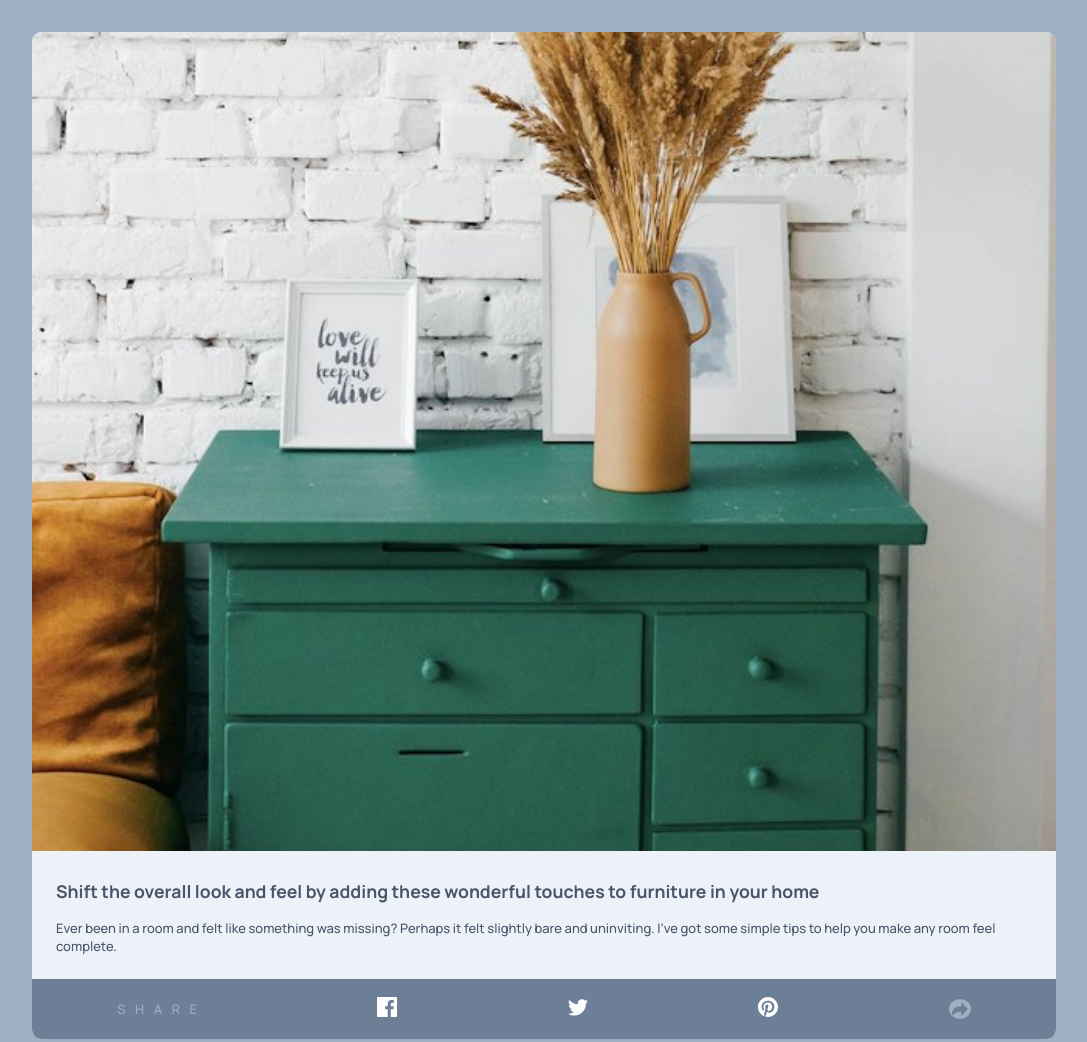
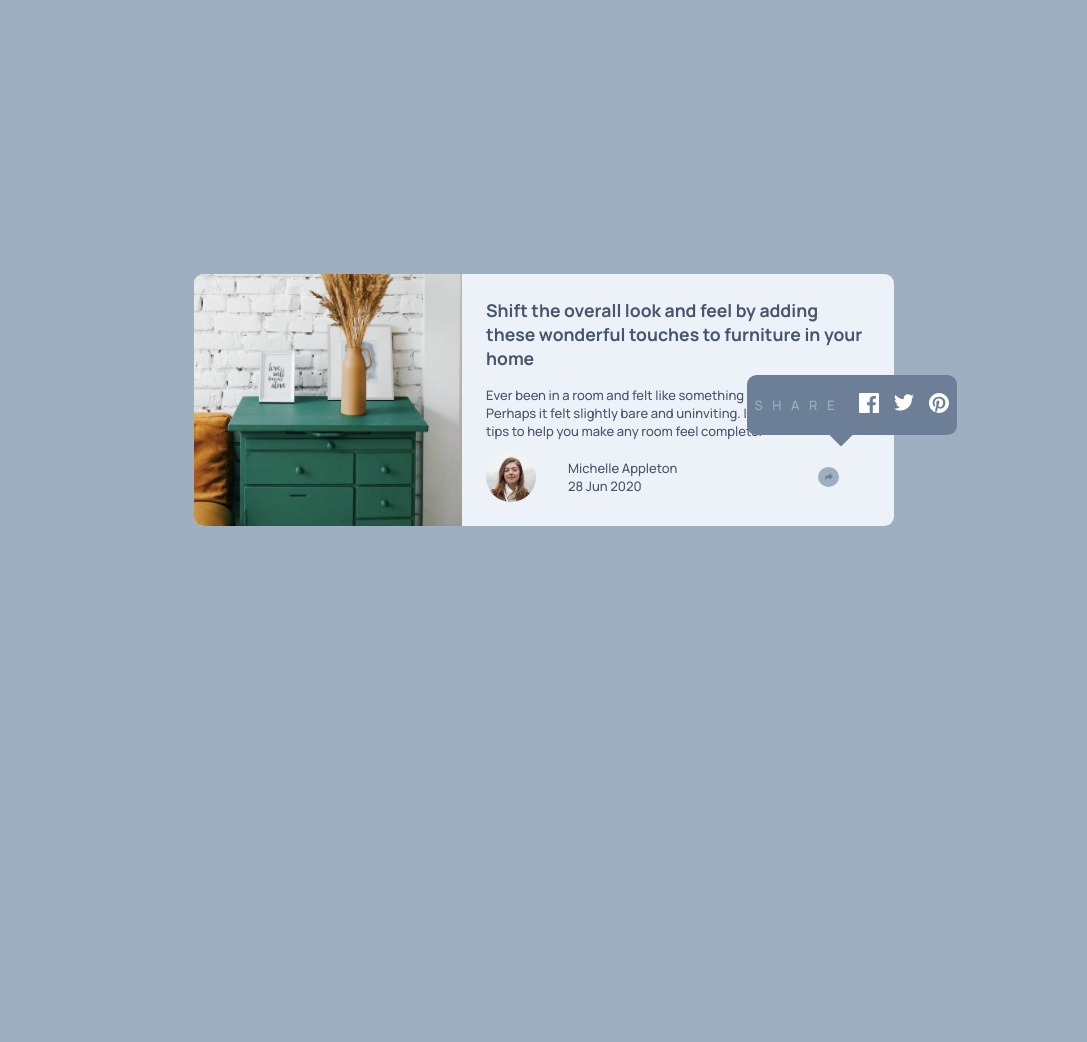
Before and after one commit to Ataize/article-preview-component-master, a plain HTML site: page index.html in a window 1280 px wide. Shown: the whole page, without its empty margins (96-1183 px from the left). After the commit the page ends 800 px from the top, so only its background shows below. Drawn offline with Linux system fonts and the light colour scheme.

Commit message:
CSS Desktop

```diff
--- a/index.html
+++ b/index.html
@@ -14,7 +14,7 @@
 <body>
 
   <article class="card">
-    <picture>
+    <picture class="card__picture">
       <img class="card__image" src="./assets/images/drawers.jpg" alt="Foto de um móvel com decoração">
     </picture>
 
@@ -29,8 +29,8 @@
           to help you make any room feel complete.</p>
 
       </section>
-
-      <section class="card__rodape hidden">
+<!-- Adicionar/tirar class hidden -->
+      <section class="card__rodape">
           <div class="card__rodape-user">
 
             <img class="card__rodape-perfil" src="./assets/images/avatar-michelle.jpg" alt="Foto de perfil de Michelle">
@@ -50,16 +50,17 @@
 
         </section>
     </main>
-    <div class="card__share">
+    <!-- Adicionar/tirar hidden -->
+    <div class="card__share share-desk">
 
         <p> SHARE</p>
         <a href="#"><img src="./assets/images/icon-facebook.svg" alt="Facebook Icon"></a>
         <a href="#"><img src="./assets/images/icon-twitter.svg" alt="Twitter Icon"></a>
         <a href="#"><img src="./assets/images/icon-pinterest.svg" alt="Pinterest Icon"></a>
-        <picture class="card__rodape-share">
-
+        <!-- <picture class="card__rodape-share ">
           <img src="./assets/images/icon-share.svg" alt="Share Icon">
-        </picture>
+        </picture> -->
+        <div class="seta"></div>
 
 
     </div>
--- a/style.css
+++ b/style.css
@@ -47,7 +47,7 @@ main{
 }
 .card__rodape-user{
     display: flex;
-    width: 60%;
+    width: 70%;
     justify-content: space-between;
     align-items: center;
 }
@@ -62,6 +62,10 @@ main{
     border-radius: 100%;
     display: flex;
     justify-content: center;
+    padding: .2rem;
+    margin-right: 8%;
+}
+.card__rodape-share img{
     padding: .2rem;
 }
 .card__share{
@@ -81,3 +85,52 @@ main{
 .hidden{
     display: none;
 }
+
+@media screen and (min-width: 600px){
+    body{
+        height: 100vh;
+        align-content: center;
+    }
+    article{
+        display: flex;
+        position: relative;
+        max-width: 700px;
+    }
+    .card__picture{
+        width: 100%;
+    }
+    .card__image{
+        height: 100%;
+        border-radius: .6rem 0 0 .6rem;
+    }
+    main{
+        display: flex;
+        flex-direction: column;
+        justify-content: space-around;
+    }
+    .card__rodape-user{
+        justify-content: flex-start;
+    }
+    .card__rodape-perfil{
+        margin-right: 2rem;
+    }
+
+    .share-desk{
+        right: -9%;
+        position: absolute;
+        width: 30%;
+        border-radius: .6rem;
+        top: 40%;
+    }
+    .seta{
+        position: absolute;
+        padding: 10px;
+        box-shadow: 2px -2px 0 1px tranparent inset;
+        border: solid transparent;
+        border-width: 0 0 2px 2px;
+        transform: rotate(-45deg);
+        bottom: -7px;
+        background-color: var(--desaturated-darkd-blue);
+        right: 50%;
+    }
+}
```
Also changed, not shown: 1 other file.
